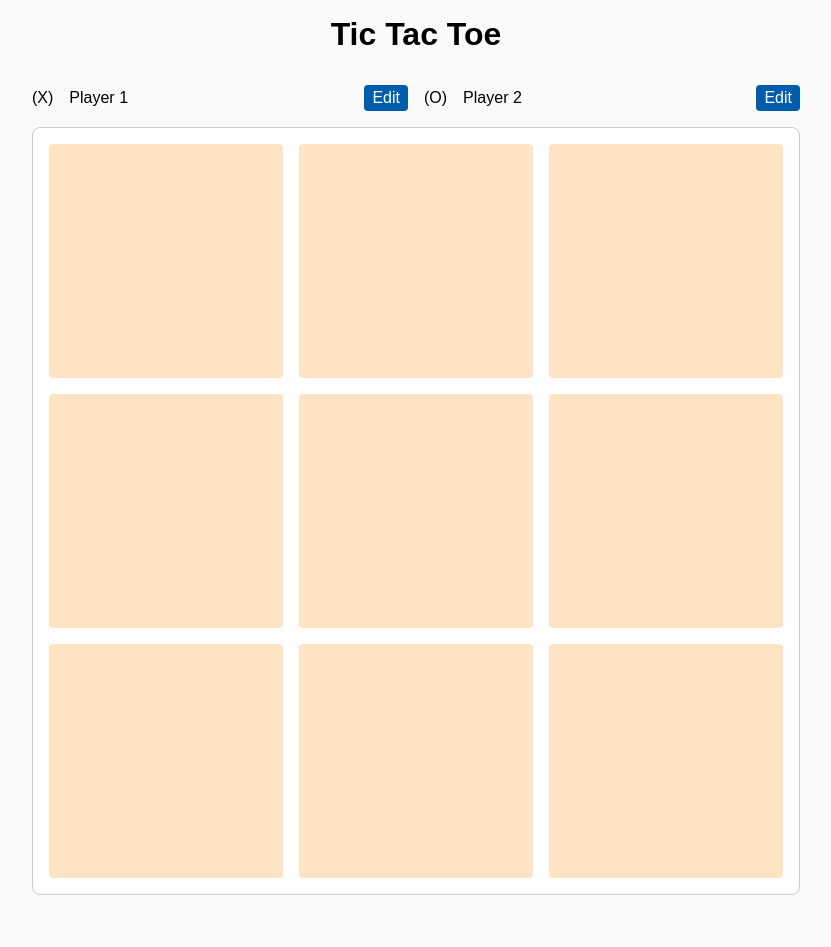
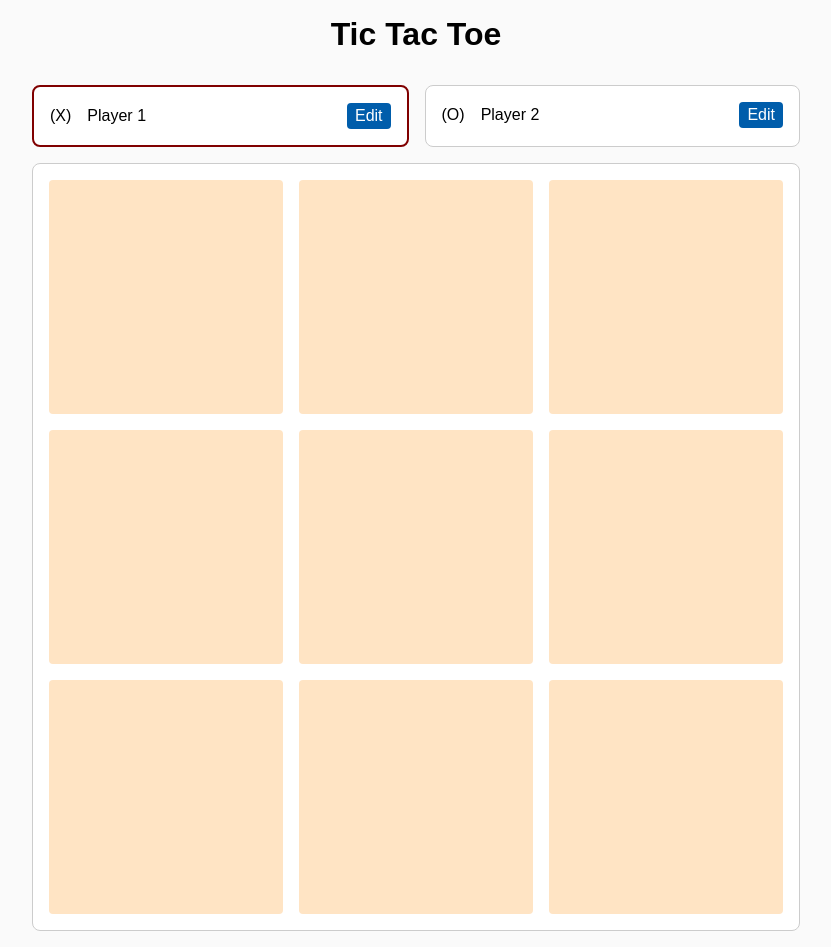
Before and after one commit to sample-react-projects/tic-tac-toe, a React (Vite) app: page / in a window 1280 px wide. Shown: the whole page, without its empty margins (224-1055 px from the left). Before the commit the page ends 911 px from the top, so only its background shows below. Built offline with nearby package versions, Linux system fonts and the light colour scheme.

Commit message:
Use updated card component

```diff
--- a/src/components/players/Players.tsx
+++ b/src/components/players/Players.tsx
@@ -1,25 +1,29 @@
 import { PlayerSymbol } from "../app/App";
 import Player from "../player/Player";
+import Card from "../util/card/Card";
 import styles from "./Players.module.scss";
 
 interface IPlayers {
+  activePlayer: PlayerSymbol;
   players: Record<PlayerSymbol, string>;
   setPlayers: React.Dispatch<
     React.SetStateAction<Record<PlayerSymbol, string>>
   >;
 }
 
-const Players: React.FC<IPlayers> = ({ players, setPlayers }) => {
+const Players: React.FC<IPlayers> = ({ activePlayer, players, setPlayers }) => {
   return (
     <div className={styles.players}>
       {(Object.entries(players) as [PlayerSymbol, string][]).map(
         ([symbol, name]) => (
+          <Card active={activePlayer === symbol}>
             <Player
               key={symbol}
               symbol={symbol}
               name={name}
               setPlayers={setPlayers}
             ></Player>
+          </Card>
         )
       )}
     </div>
```
Lines whose indentation alone changed are shown as unchanged.
